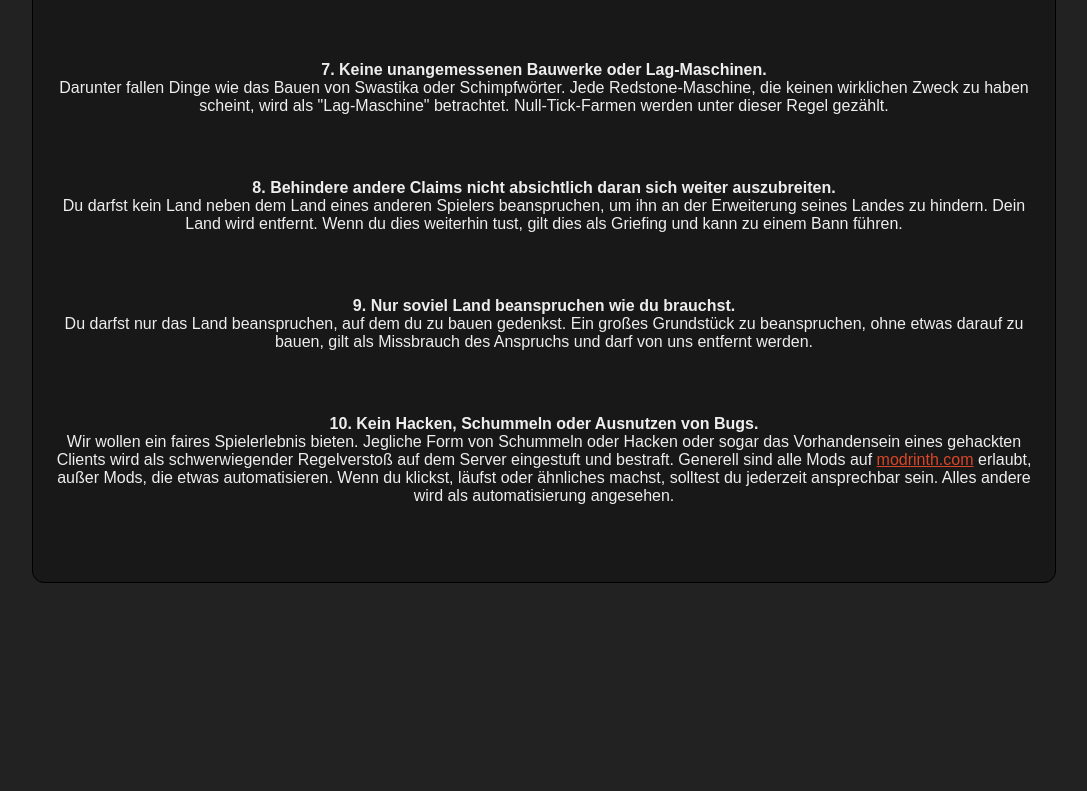
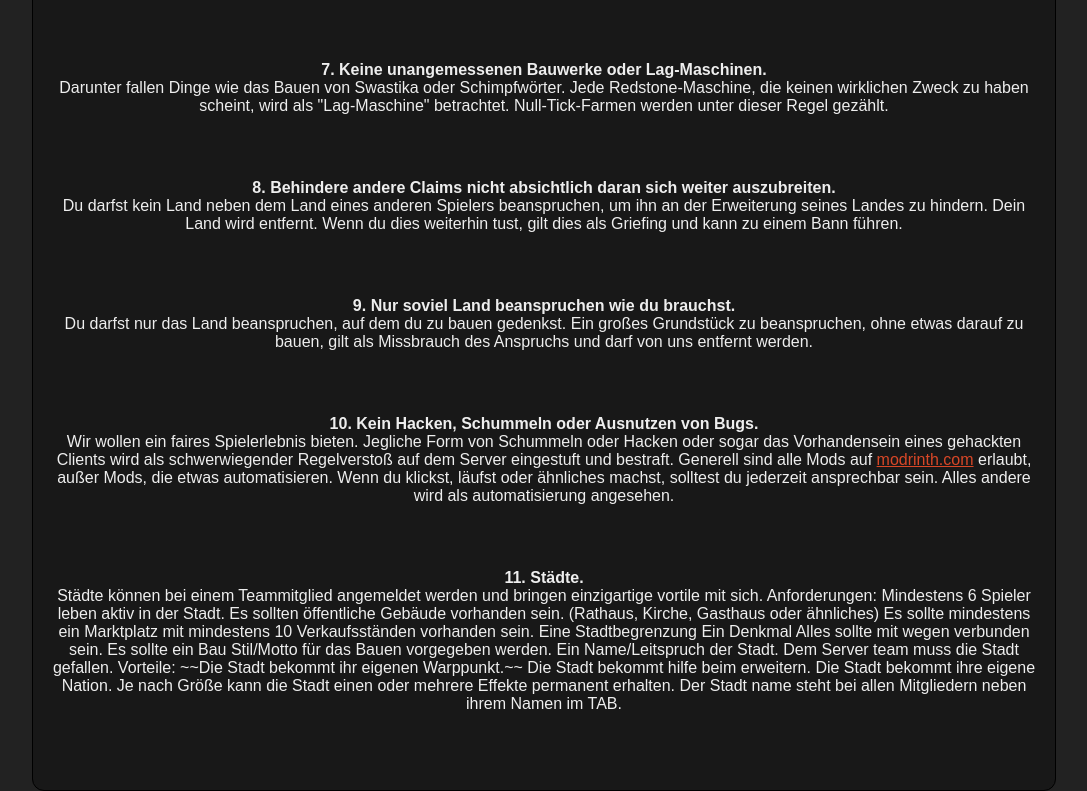
Before and after one commit to Tizooo/tizooo.github.io, a plain HTML site: page index.html in a window 1280 px wide. Shown: the part 1066-1857 px from the top of the page, without its empty margins (96-1183 px from the left). Before the commit the page ends 1649 px from the top, so only its background shows below. Drawn offline with Linux system fonts and the light colour scheme.

Commit message:
Update index.html

```diff
--- a/index.html
+++ b/index.html
@@ -53,6 +53,28 @@
                 <strong>10. Kein Hacken, Schummeln oder Ausnutzen von Bugs.</strong><br>
                 Wir wollen ein faires Spielerlebnis bieten. Jegliche Form von Schummeln oder Hacken oder sogar das Vorhandensein eines gehackten Clients wird als schwerwiegender Regelverstoß auf dem Server eingestuft und bestraft. Generell sind alle Mods auf <a href="https://modrinth.com/mods" target="_blank">modrinth.com</a> erlaubt, außer Mods, die etwas automatisieren. Wenn du klickst, läufst oder ähnliches machst, solltest du jederzeit ansprechbar sein. Alles andere wird als automatisierung angesehen.
             </li>
+            <li>
+                <strong>11. Städte.</strong><br>
+                Städte können bei einem Teammitglied angemeldet werden und bringen einzigartige vortile mit sich.
+
+                Anforderungen:
+                Mindestens 6 Spieler leben aktiv in der Stadt.
+                Es sollten öffentliche Gebäude vorhanden sein. (Rathaus, Kirche, Gasthaus oder ähnliches)
+                Es sollte mindestens ein Marktplatz mit mindestens 10 Verkaufsständen vorhanden sein.
+                Eine Stadtbegrenzung
+                Ein Denkmal
+                Alles sollte mit wegen verbunden sein.
+                Es sollte ein Bau Stil/Motto für das Bauen vorgegeben werden.
+                Ein Name/Leitspruch der Stadt.
+                Dem Server team muss die Stadt gefallen.
+
+                Vorteile:
+                ~~Die Stadt bekommt ihr eigenen Warppunkt.~~
+                Die Stadt bekommt hilfe beim erweitern.
+                Die Stadt bekommt ihre eigene Nation.
+                Je nach Größe kann die Stadt einen oder mehrere Effekte permanent erhalten.
+                Der Stadt name steht bei allen Mitgliedern neben ihrem Namen im TAB.
+            </li>
         </ul>
     </div>
 </body>
```
